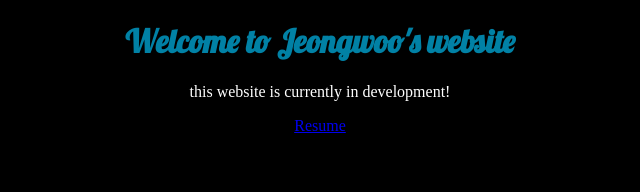
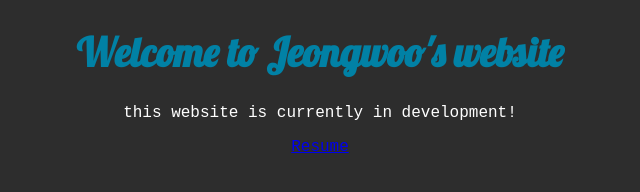
Before and after one commit to jwcho0609/jwcho0609.github.io, a plain HTML site: page index.html in a window 1280 px wide. Shown: the whole page, without its empty margins (320-960 px from the left). Drawn offline with Linux system fonts and the light colour scheme.

Commit message:
testing font sizes and styles

```diff
--- a/styles.css
+++ b/styles.css
@@ -1,11 +1,14 @@
 
 body {
-  background-color: rgb(0, 0, 0);
+  background-color: rgb(45, 45, 45);
 }
 h1 {
   color: rgb(1, 129, 165);
-  font-family: Lobster
+  font-size: 40px;
+  font-family: Lobster;
 }
-p {
+body {
   color: rgb(255, 255, 255);
+  font-size: 16px;
+  font-family: monospace;
 }
```
